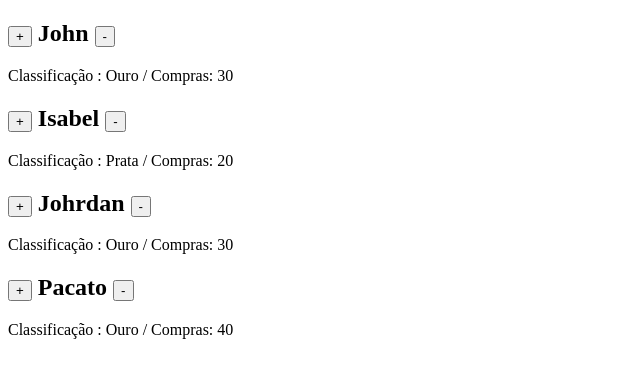
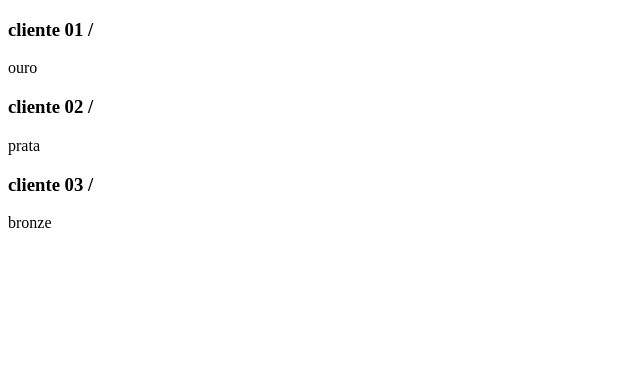
Before and after one commit to johntec-ads/meuapp, a React (Create React App) app: page / in a window 1280 px wide. Shown: the top 378 px of the page, without its empty margins (0-640 px from the left). Built offline with nearby package versions, Linux system fonts and the light colour scheme.

Commit message:
up  react

```diff
--- a/src/App.js
+++ b/src/App.js
@@ -1,61 +1,48 @@
 import React, { Component } from 'react';
-class App extends Component {///
+class App extends Component {
 
   constructor( props ) {
     super( props );
+
     this.state = {
-      feed: [
-        { id: 1, username: 'John', classe: '', compras: '30' },
-        { id: 2, username: 'Isabel', classe: '', compras: '20' },
-        { id: 3, username: 'Johrdan', classe: '', compras: '30' },
-        { id: 4, username: 'Pacato', classe: '', compras: '40' },
+
+      status: [
+        {
+          id: 1,
+          nome: ' cliente 01 ',
+          classificacao: 'ouro'
+
+        },
+        {
+          id: 2,
+          nome: ' cliente 02 ',
+          classificacao: 'prata'
+
+        },
+        {
+          id: 3,
+          nome: ' cliente 03 ',
+          classificacao: 'bronze'
+
+        },
+
       ]
-
     }
-    this.somar = this.somar.bind( this );
-    this.subtrair = this.subtrair.bind( this );
-  }
-
-  somar = (index) => {
-    // Atualiza o estado de forma assíncrona
-    this.setState(estadoAnterior => {
-      // Cria uma cópia do array 'feed' do estado anterior
-      const newFeed = [...estadoAnterior.feed];
-      // Incrementa o valor de 'compras' para o item no índice especificado
-      newFeed[index].compras = String(Number(newFeed[index].compras) + 1);
-      // Retorna um novo objeto de estado com o 'feed' atualizado
-      return { feed: newFeed };
-    });
-  };
-
-
-  subtrair = ( index ) => {
-
   }
 
   render () {
     return (
       <div>
-        { this.state.feed.map( ( item, index ) => {
+        {this.state.status.map ((item) => {
           return (
-
-            <div key={ item.id }>
-              <h2> <button onClick={ () => this.somar( index ) }> + </button> { item.username } <button onClick={ () => this.subtrair( index ) }> - </button>  </h2 >
-
-              <a>
-                Classificação : { item.compras > 0 && item.compras <= 10 ? item.classe + 'Inciante' :
-                  item.compras < 20 ? item.classe + 'Bronze' :
-                    item.compras < 30 ? item.classe + 'Prata' :
-                      item.classe + 'Ouro' } /
-              </a>
-
-              <a> Compras: { item.compras } </a>
-
-            </div>
+            <div key={item.id}>
+              <h3> {item.nome} / </h3>
+              <p> {item.classificacao} </p>
+             </div>
 
           )
+        })}
 
-        } ) }
       </div>
     )
   }
```
